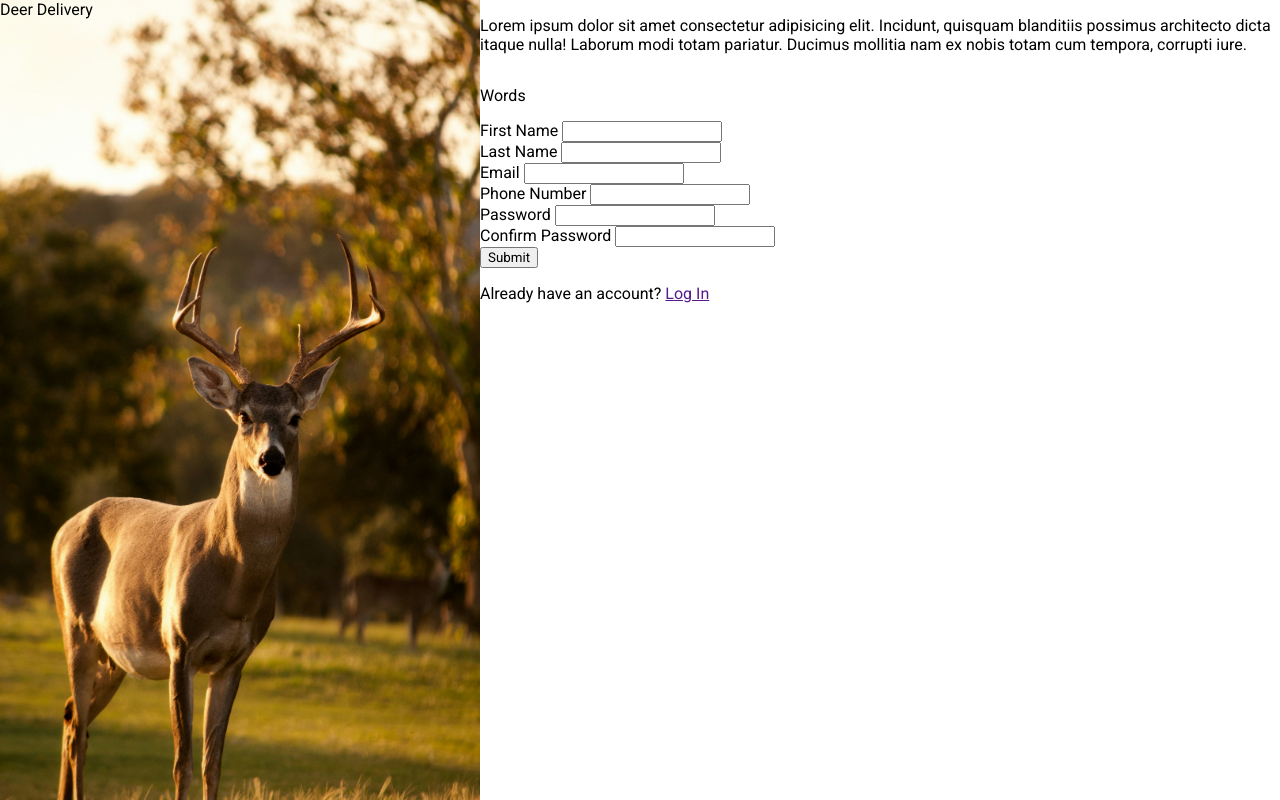
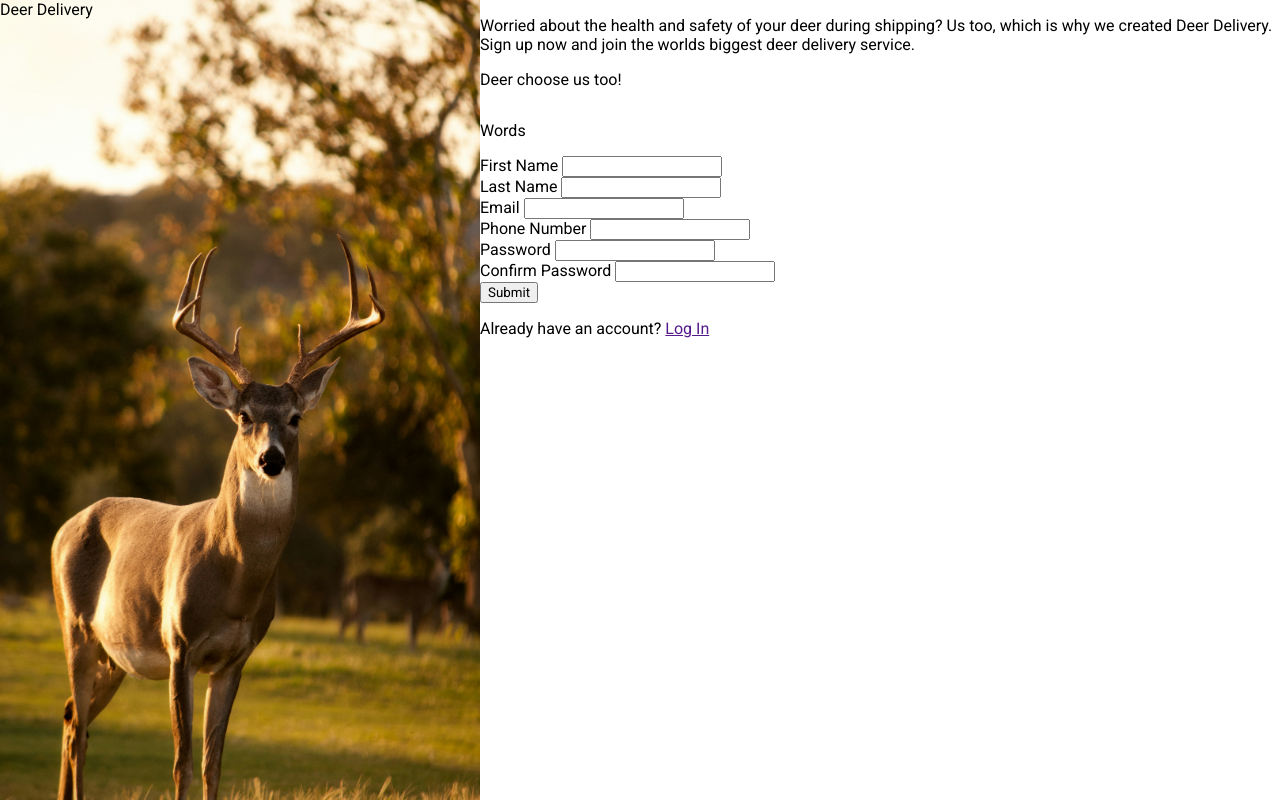
Before and after one commit to Ethan-Hannum/signup-odin, a plain HTML site: page index.html in a window 1280 px wide. Drawn offline with Linux system fonts and the light colour scheme.

Commit message:
Update paragraph container text to reflect content

```diff
--- a/index.html
+++ b/index.html
@@ -17,10 +17,11 @@
     <div class="right">
         <div class="paragraph-container">
             <p>
-                Lorem ipsum dolor sit amet consectetur adipisicing
-            elit. Incidunt, quisquam blanditiis possimus architecto dicta itaque
-             nulla! Laborum modi totam pariatur. Ducimus mollitia nam ex nobis
-             totam cum tempora, corrupti iure.
+                Worried about the health and safety of your deer during shipping? Us too, which is why we created Deer
+                Delivery. Sign up now and join the worlds biggest deer delivery service.
+            </p>
+            <p>
+                Deer choose us too!
             </p>
         </div>
         <form action="">
```
